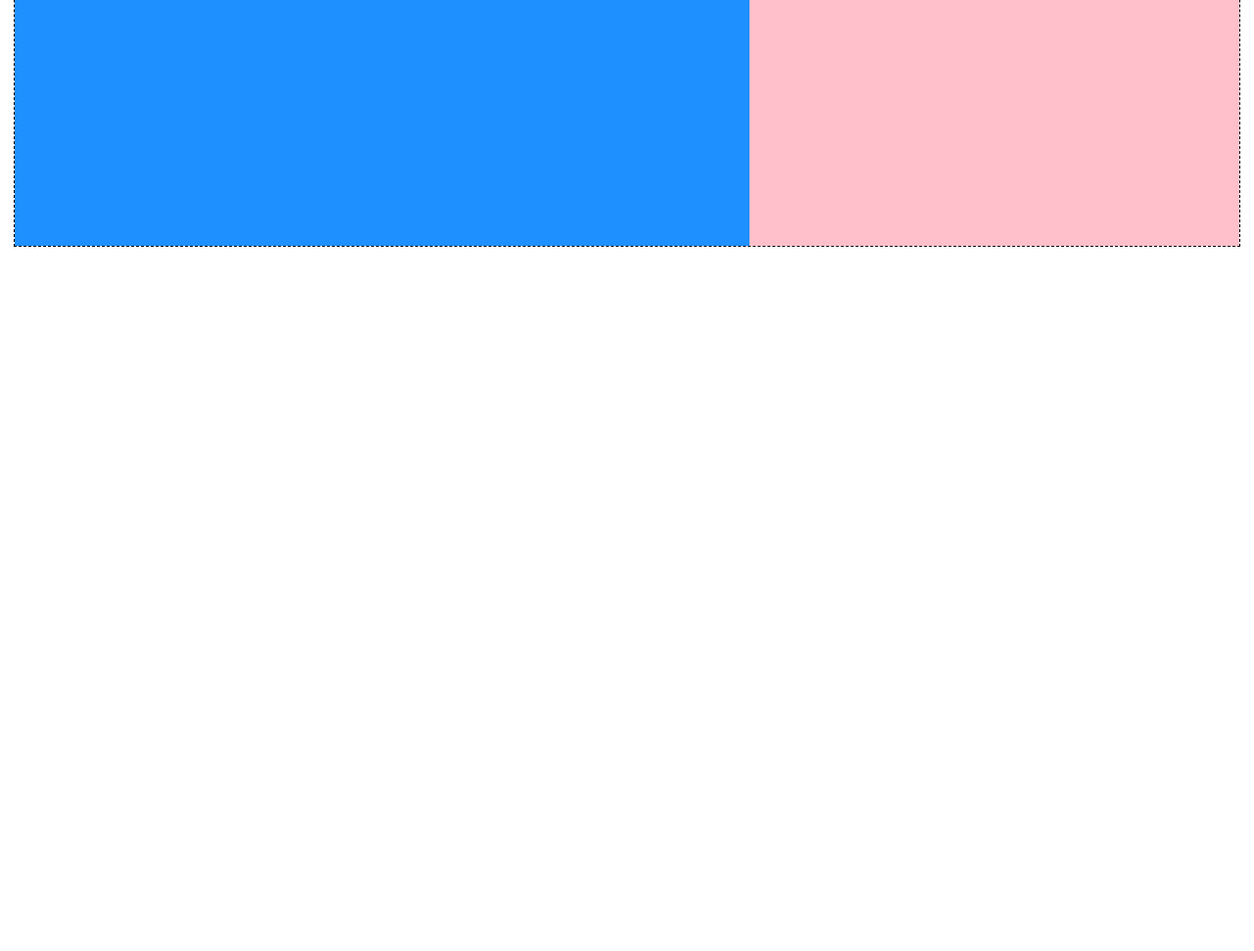
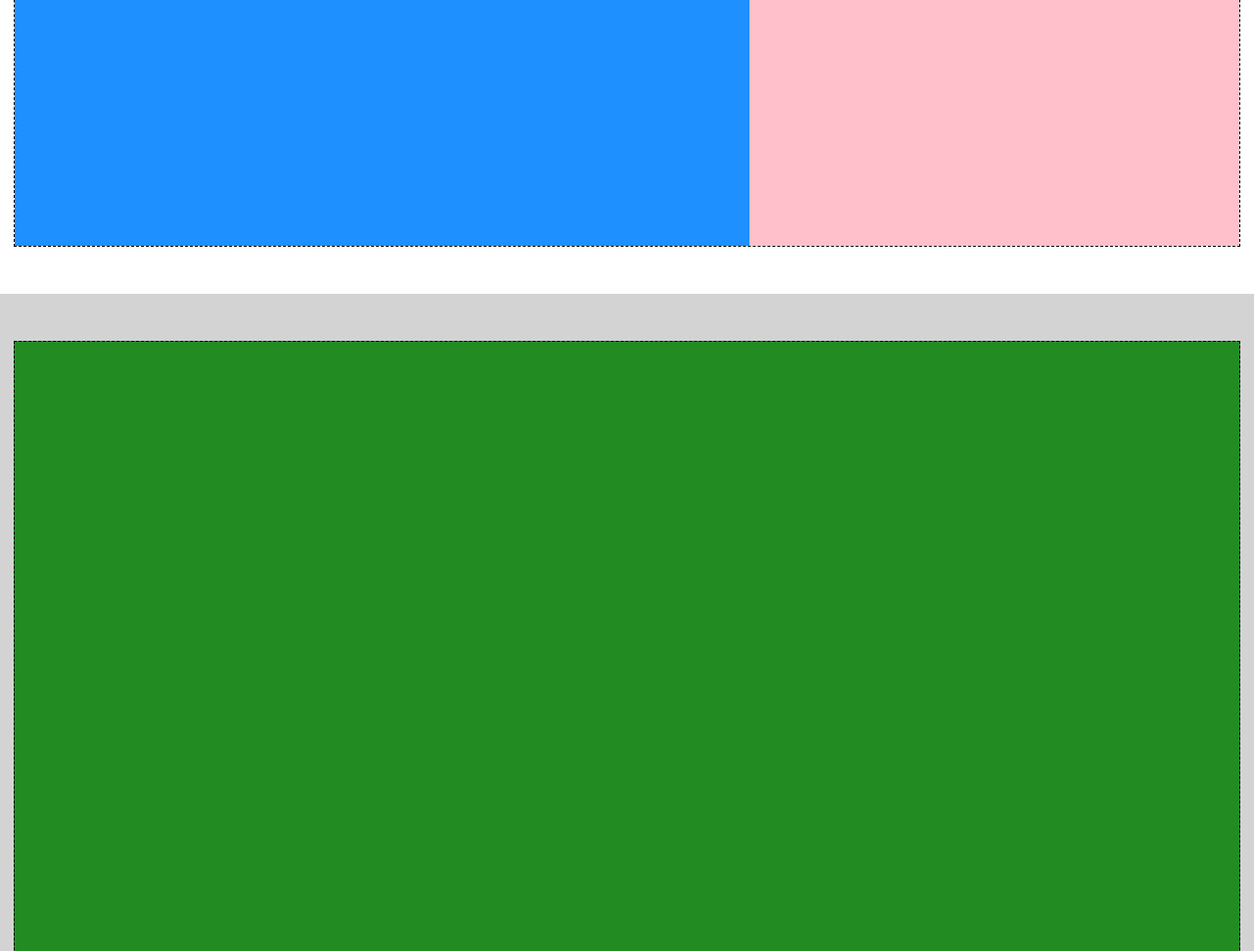
Before and after one commit to valeriobilli/htmlcss-struttura-discord, a plain HTML site: page index.html in a window 1280 px wide. Shown: the part 2151-3122 px from the top of the page at 98% size. Before the commit the page ends 2451 px from the top, so only its background shows below. Drawn offline with Linux system fonts and the light colour scheme.

Commit message:
completato main

```diff
--- a/css/style.css
+++ b/css/style.css
@@ -62,3 +62,12 @@ section {
     padding-top: 3rem;
     padding-bottom: 3rem;
 }
+
+section:nth-child(even) {
+    background-color: #d3d3d3;
+}
+
+.greenBox {
+    background-color: #228b22;
+    min-height: 935px;
+}
--- a/index.html
+++ b/index.html
@@ -57,6 +57,12 @@
                 </div>
             </div>
         </section>
+
+        <section>
+            <div class="boxed greenBox">
+
+            </div>
+        </section>
     </main>
 
     <footer>
```
